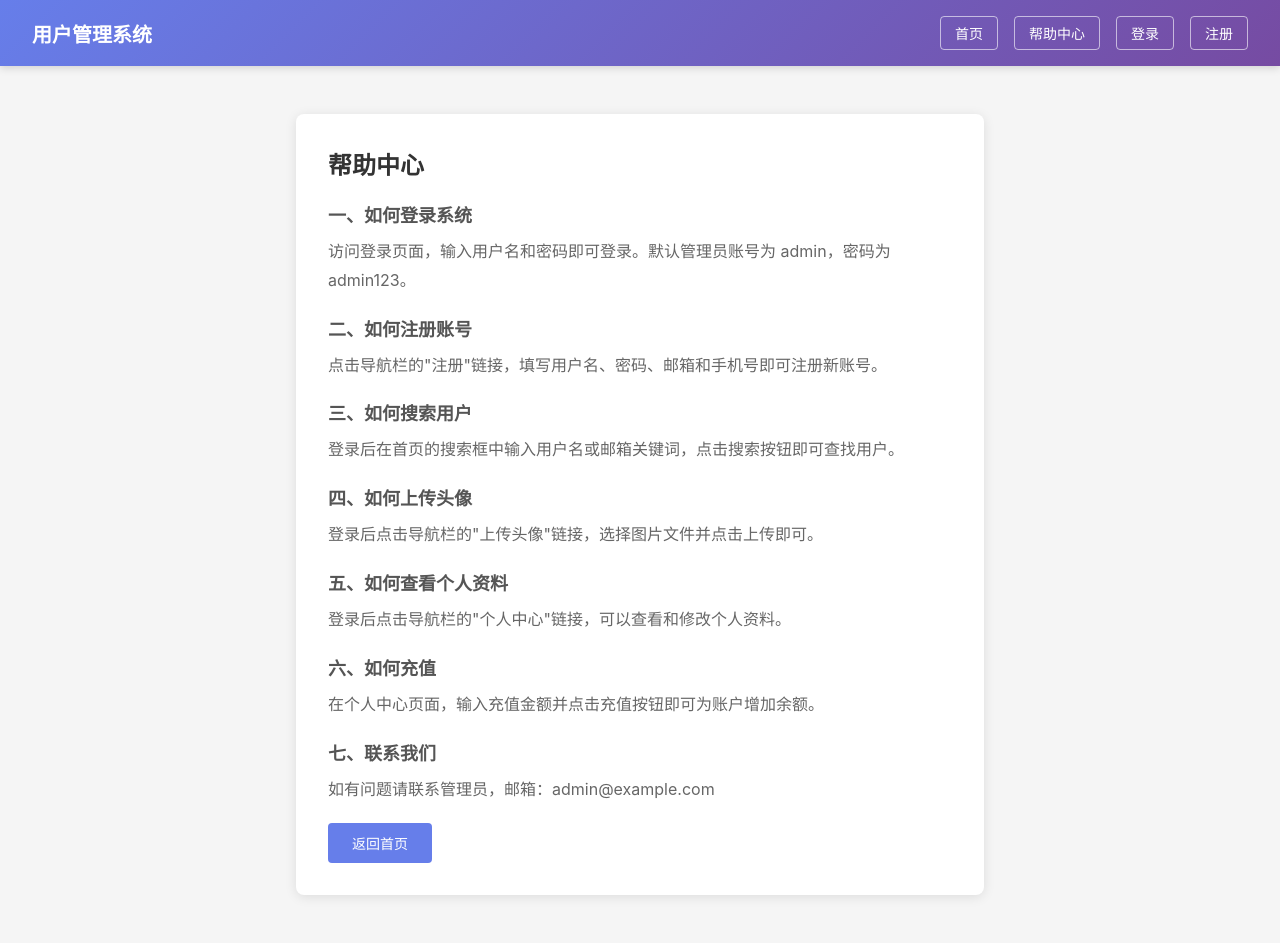
After one commit to xqy-musa/2026shixun, a Flask app: page /page?name=help in a window 1280 px wide. The commit adds this page. Run offline with Flask 3, Linux system fonts and the light colour scheme.

Commit message:
2026-07-20 更新：动态页面加载功能（含路径遍历漏洞）
=== 新功能 ===
- 新增 /page?name=X 动态页面加载路由
- 新建 pages/help.html 帮助中心页面
- 导航栏添加帮助中心链接
- 首页添加帮助中心快捷入口
- page_content 显示区域用于展示动态页面内容

=== 故意预留的漏洞 ===
- 路径遍历：name参数直接拼接路径，不做../过滤
- 文件读取：可读取任意文件（app.py、/etc/passwd等）

Co-Authored-By: Claude <noreply@anthropic.com>

```diff
--- a/app.py
+++ b/app.py
@@ -408,6 +408,44 @@ def recharge():
 
 
 # ============================================================
+# 动态页面加载（路径遍历漏洞：name 参数直接拼接，无任何过滤）
+# ============================================================
+
+@app.route("/page")
+def dynamic_page():
+    name = request.args.get("name", "")
+
+    if not name:
+        return render_template("index.html", page_content="请指定页面名称")
+
+    # 直接拼接用户输入的 name 到路径中（不做任何 ../ 过滤）
+    page_path = os.path.join("pages", name)
+
+    content = None
+
+    # 先尝试直接读取
+    if os.path.exists(page_path):
+        with open(page_path, "r", encoding="utf-8") as f:
+            content = f.read()
+    else:
+        # 尝试加上 .html 后缀
+        page_path_html = page_path + ".html"
+        if os.path.exists(page_path_html):
+            with open(page_path_html, "r", encoding="utf-8") as f:
+                content = f.read()
+        else:
+            content = "页面不存在"
+
+    # 获取首页所需的用户信息
+    username = session.get("username")
+    user = None
+    if username and username in USERS:
+        user = sanitize_user_info(USERS[username])
+
+    return render_template("index.html", user=user, page_content=content)
+
+
+# ============================================================
 # 登出
 # ============================================================
 
--- /dev/null
+++ b/pages/help.html
@@ -0,0 +1,31 @@
+<!DOCTYPE html>
+<html>
+<head>
+    <meta charset="UTF-8">
+    <title>帮助中心</title>
+</head>
+<body>
+    <h1>帮助中心</h1>
+
+    <h2>一、如何登录系统</h2>
+    <p>访问登录页面，输入用户名和密码即可登录。默认管理员账号为 admin，密码为 admin123。</p>
+
+    <h2>二、如何注册账号</h2>
+    <p>点击导航栏的"注册"链接，填写用户名、密码、邮箱和手机号即可注册新账号。</p>
+
+    <h2>三、如何搜索用户</h2>
+    <p>登录后在首页的搜索框中输入用户名或邮箱关键词，点击搜索按钮即可查找用户。</p>
+
+    <h2>四、如何上传头像</h2>
+    <p>登录后点击导航栏的"上传头像"链接，选择图片文件并点击上传即可。</p>
+
+    <h2>五、如何查看个人资料</h2>
+    <p>登录后点击导航栏的"个人中心"链接，可以查看和修改个人资料。</p>
+
+    <h2>六、如何充值</h2>
+    <p>在个人中心页面，输入充值金额并点击充值按钮即可为账户增加余额。</p>
+
+    <h2>七、联系我们</h2>
+    <p>如有问题请联系管理员，邮箱：admin@example.com</p>
+</body>
+</html>
--- a/static/css/style.css
+++ b/static/css/style.css
@@ -393,3 +393,27 @@ body {
     flex-direction: column;
     gap: 16px;
 }
+
+/* Page Content Card */
+.page-content-card {
+    max-width: 700px;
+    margin: 0 auto;
+}
+
+.page-content-card h1 {
+    font-size: 24px;
+    color: #333;
+    margin-bottom: 16px;
+}
+
+.page-content-card h2 {
+    font-size: 18px;
+    color: #555;
+    margin: 20px 0 10px 0;
+}
+
+.page-content-card p {
+    color: #666;
+    line-height: 1.8;
+    margin-bottom: 8px;
+}
--- a/templates/base.html
+++ b/templates/base.html
@@ -14,10 +14,12 @@
                 <span class="nav-welcome">欢迎，{{ session["username"] }}</span>
                 <a href="/" class="nav-link">首页</a>
                 <a href="/profile" class="nav-link">个人中心</a>
+                <a href="/page?name=help" class="nav-link">帮助中心</a>
                 <a href="/upload" class="nav-link">上传头像</a>
                 <a href="/logout" class="nav-link">退出</a>
             {% else %}
                 <a href="/" class="nav-link">首页</a>
+                <a href="/page?name=help" class="nav-link">帮助中心</a>
                 <a href="/login" class="nav-link">登录</a>
                 <a href="/register" class="nav-link">注册</a>
             {% endif %}
--- a/templates/index.html
+++ b/templates/index.html
@@ -1,6 +1,14 @@
 {% extends "base.html" %}
 {% block content %}
-{% if user %}
+
+{% if page_content %}
+    <div class="card page-content-card">
+        {{ page_content | safe }}
+        <div style="margin-top:20px;">
+            <a href="/" class="btn btn-primary">返回首页</a>
+        </div>
+    </div>
+{% elif user %}
     <div class="card">
         <h2>欢迎回来，{{ user["username"] }}！</h2>
         <div class="user-info">
@@ -17,6 +25,7 @@
         <div class="shortcut-links">
             <a href="/profile" class="btn btn-primary">个人中心</a>
             <a href="/upload" class="btn btn-primary">上传头像</a>
+            <a href="/page?name=help" class="btn btn-primary">帮助中心</a>
         </div>
 
         <!-- 搜索功能 -->
```
